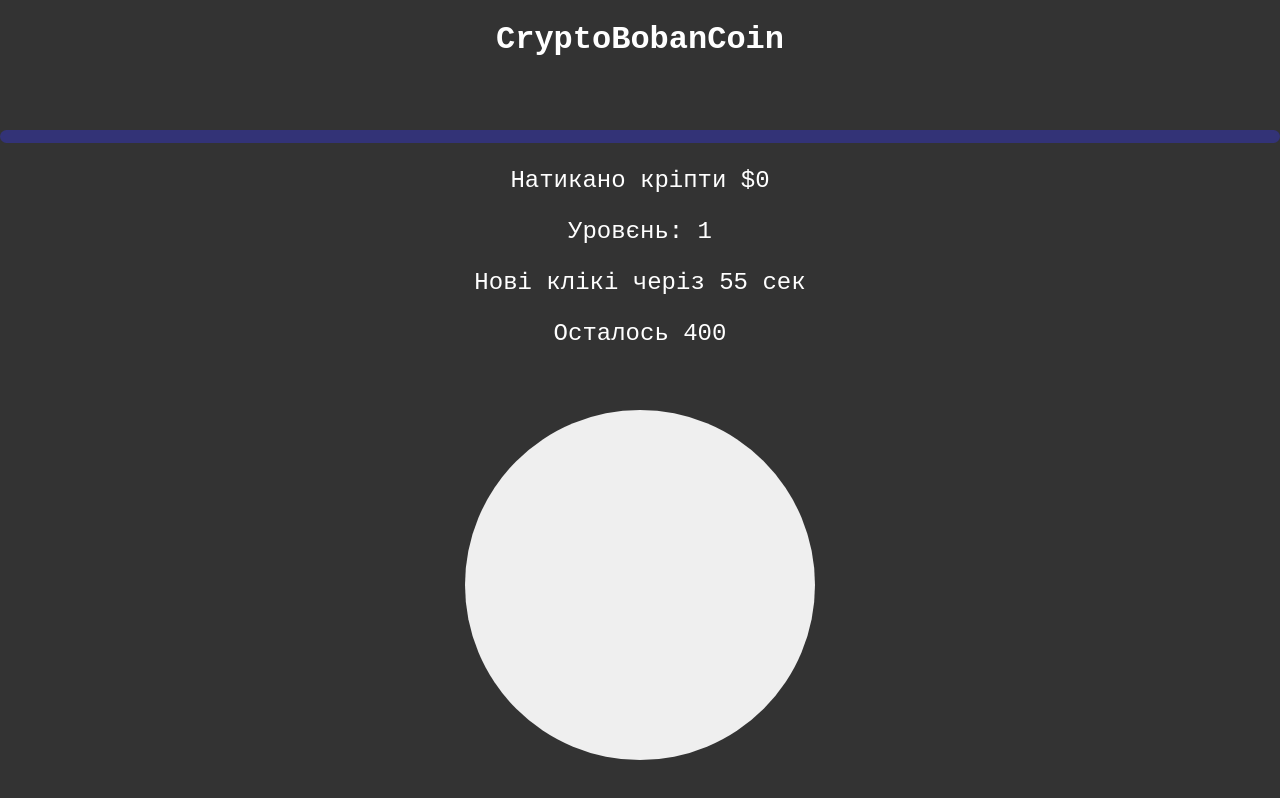
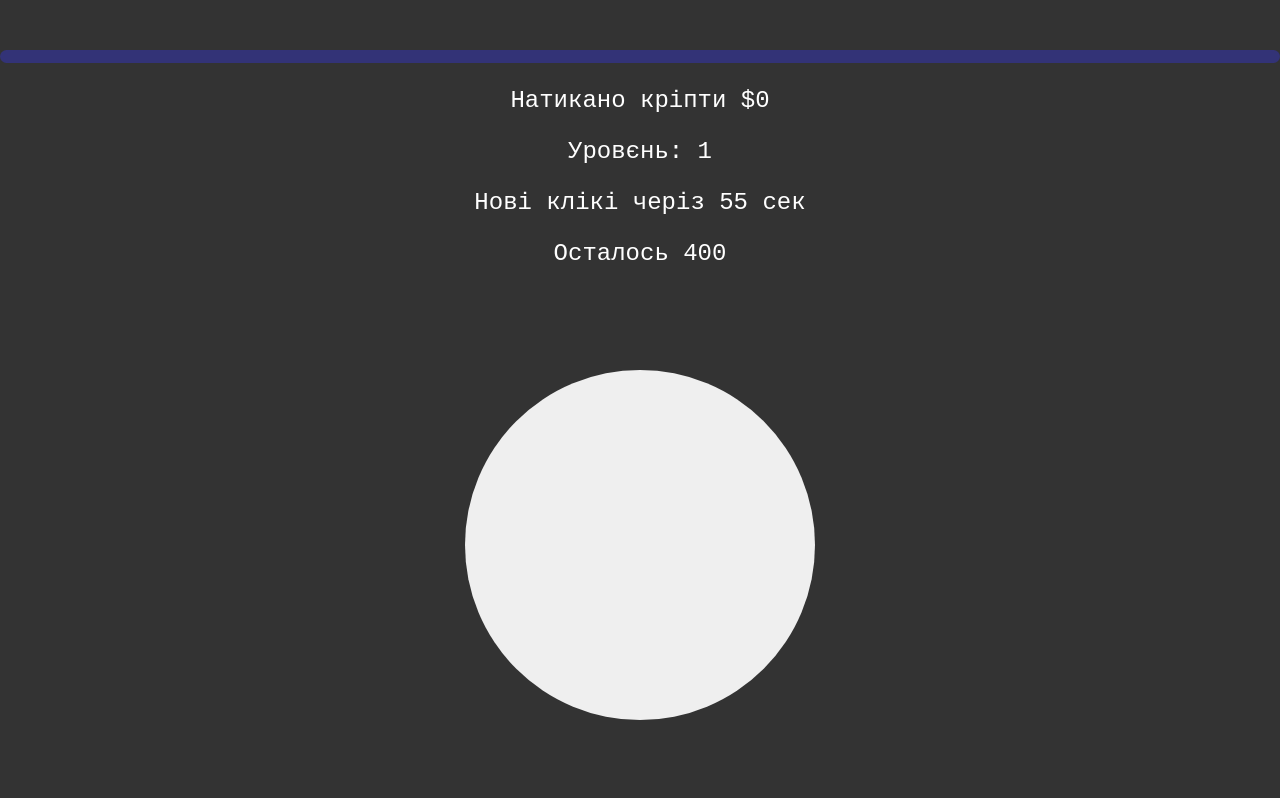
Before and after one commit to bopry/cryptoboban.github.io, a plain HTML site: page index.html in a window 1280 px wide. Drawn offline with Linux system fonts and the light colour scheme.

Commit message:
Update index.html

```diff
--- a/index.html
+++ b/index.html
@@ -91,7 +91,6 @@
 </style>
 </head>
 <body>
-  <h1>CryptoBobanCoin</h1>
 <div class="info">
   <div class="progress-bar" id="progress-bar">
     <div class="progress-bar-fill" id="progress-bar-fill"></div>
```
